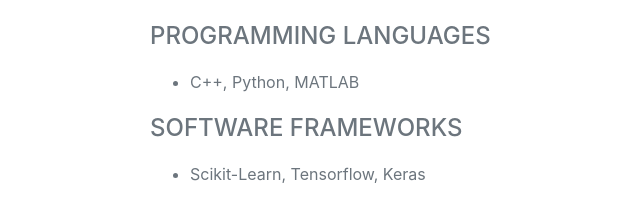
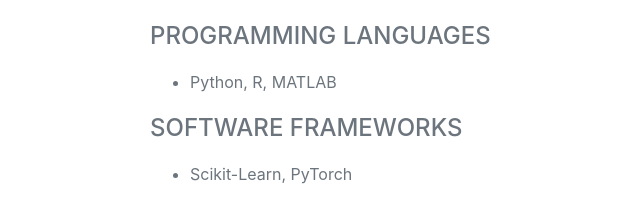
Before and after one commit to Arafat245/arafat245.github.io, a plain HTML site: page index.html in a window 1280 px wide. Shown: the part 7350-7549 px from the top of the page, without its empty margins (170-810 px from the left). Drawn offline with nearby package versions, Linux system fonts and the light colour scheme; a web font is replaced by a local one.

Commit message:
Update_index_language.html

```diff
--- a/index.html
+++ b/index.html
@@ -305,7 +305,7 @@
                     <div class="subheading mb-3">Programming Languages</div>
                     <!ul class="list-inline dev-icons">
                     <ul>
-                        <li> C++, Python, MATLAB </li>
+                        <li> Python, R, MATLAB </li>
                     </ul>
                         <!li class="list-inline-item"><!i class="fab fa-html5"><!/i><!/li>
                         <!li class="list-inline-item"><!i class="fab fa-css3-alt"><!/i><!/li>
@@ -324,7 +324,7 @@
                     <div class="subheading mb-3">Software Frameworks</div>
                     <!ul class="list-inline dev-icons">
                     <ul>
-                        <li> Scikit-Learn, Tensorflow, Keras </li>
+                        <li> Scikit-Learn, PyTorch </li>
                     </ul>
 
                     <div class="subheading mb-3">Software</div>
```
